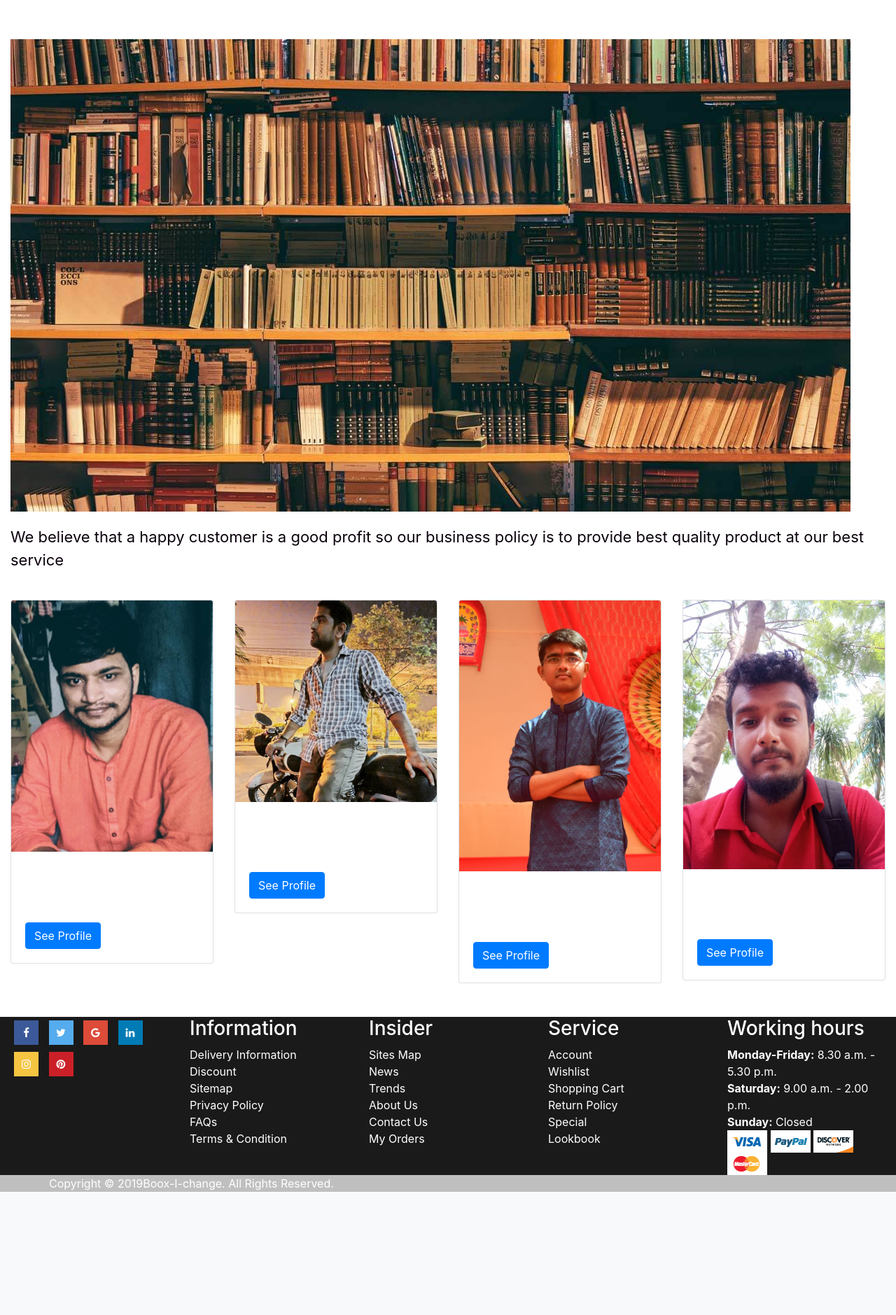
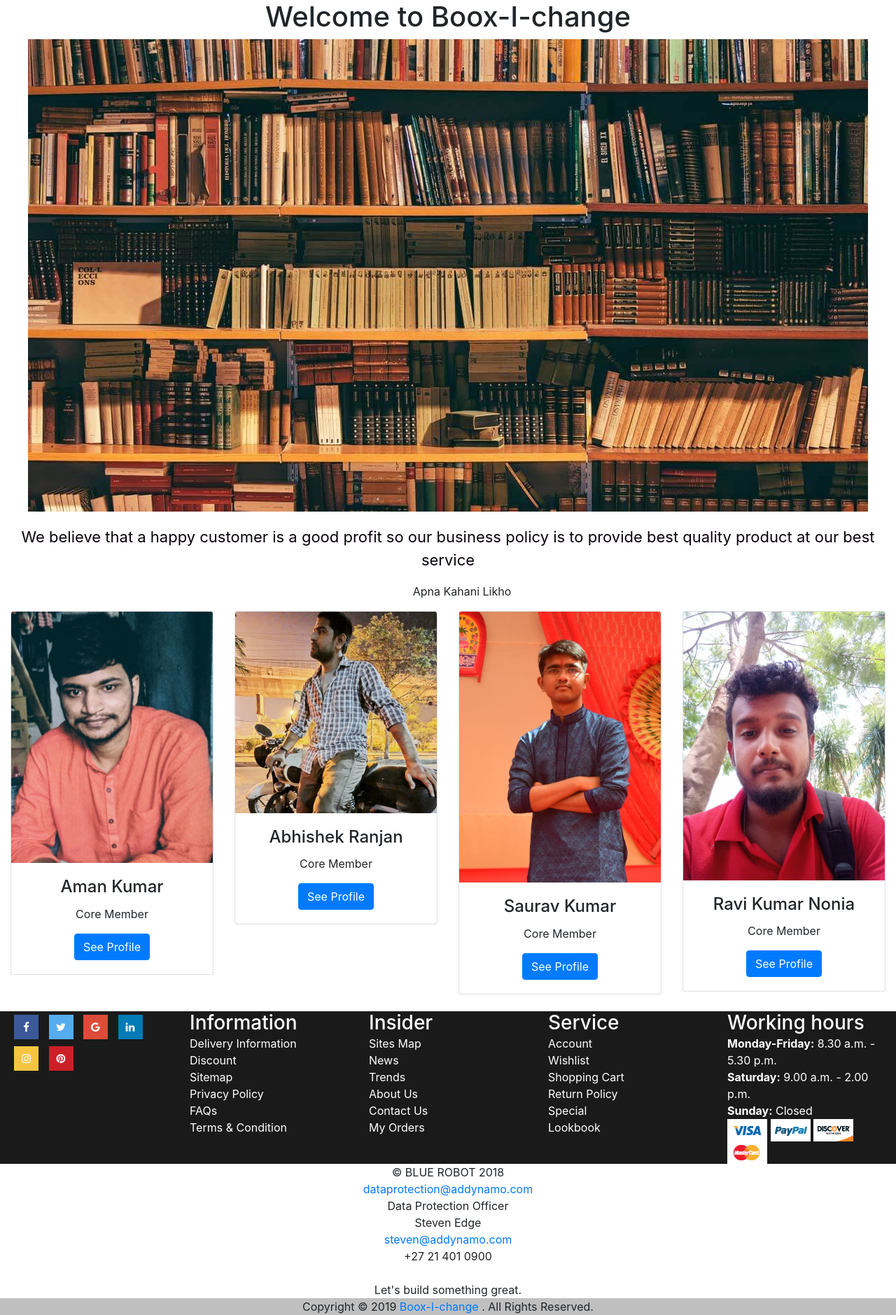
Before and after one commit to amanloc1/Unamed, a PHP site: page / in a window 1280 px wide. Shown: the part 58-1937 px from the top of the page at 70% size. Before the commit the page ends 1761 px from the top, so only its background shows below. Run offline with PHP 8.4, Linux system fonts and the light colour scheme.

Commit message:
updated footer

```diff
--- a/php/footer.php
+++ b/php/footer.php
@@ -1,6 +1,20 @@
-<br></br>
+<br>
+<style>
+/*center body and content */
+body {
+    margin:0px 0;
+    padding:0;
+    text-align:center;
+}
 
-<style>
+#Content {
+    width:500px;
+    margin:0 auto;
+    text-align:left;
+    padding:15px;
+    border:1px dashed #333;
+    background-color:#eee;
+}
 .footer .fa {
   padding: 10px;
   margin: 5px;
@@ -42,21 +56,31 @@
   color: white;
 }
 
-div{
+.footer div{
     color:white;
 }
 ul#menu li{
   display:inline;
 }
-ul
+.footer h3{
+  padding: 0;
+margin: 0;
+text-align: left;
+}
+.footer ul
 {
 list-style-type: none;
 padding: 0;
 margin: 0;
 text-align: left;
 }
-a{
+.footer a{
     color:white;
+}
+.footer .workinghour{
+  padding: 0;
+margin: 0;
+text-align: left;
 }
 </style>
 
@@ -125,10 +149,10 @@ a{
           </div>
         </div>
         <div class="col-sm">
-          <div class="footer-links">
-            <h3>Working hours<a  href="#-5"></a></h3>
-            <div class="" id="-5">
-              <div > <b>Monday-Friday:</b> 8.30 a.m. - 5.30 p.m.<br>
+          <div>
+            <h3>Working hours<a  href="#"></a></h3>
+            <div >
+              <div class="workinghour"> <b>Monday-Friday:</b> 8.30 a.m. - 5.30 p.m.<br>
                 <b>Saturday:</b> 9.00 a.m. - 2.00 p.m.<br>
                 <b>Sunday:</b> Closed </div>
               <div>
@@ -148,11 +172,24 @@ a{
     </div>
 
 </div>
+<!-- Footer Text -->
+<div class="body1">
+				<div class="content">
+					© BLUE ROBOT 2018				</div>
+				<div class="footer-made">
+					<a href="mailto:dataprotection@addynamo.com" target"_blank">dataprotection@addynamo.com</a><br>
+Data Protection Officer<br>
+Steven Edge<br>
+<a href="mailto:steven@addynamo.com" target"_blank">steven@addynamo.com</a><br>
++27 21 401 0900<br>
+<br>
 
+Let's build something great.				</div>
+			</div>
+			<!-- End Footer Text -->
+		 </div>
 <div class="copyright" style="background-color: #bfbfbf;">
       <div class="container">
-        <div class="row">
           Copyright © 2019 <a href="/myweb/index.php"> Boox-I-change </a>. All Rights Reserved.
-        </div>
       </div>
 </div>
```
